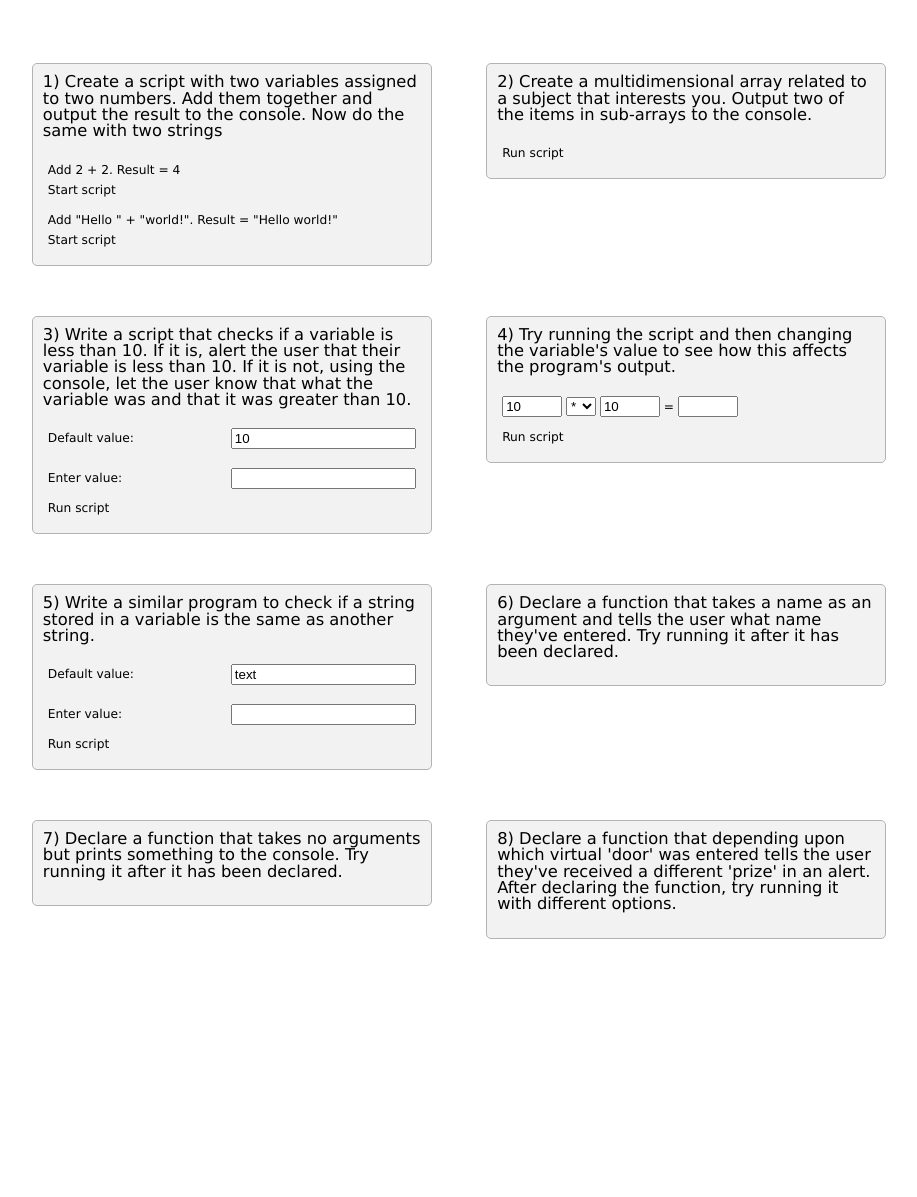
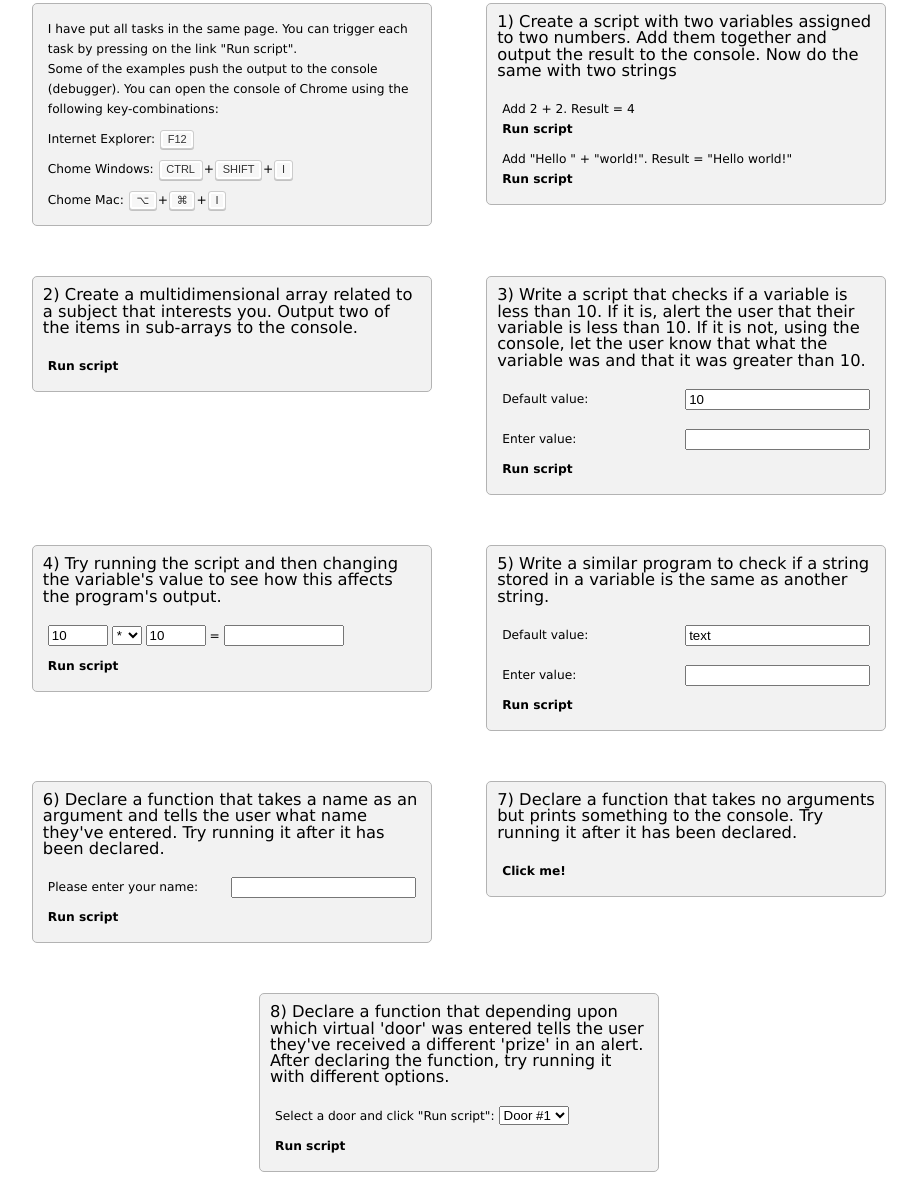
Before and after one commit to ArvidWaasdorp/lesson_5, a plain HTML site: page index.html in a window 1280 px wide. Shown: the part 84-1281 px from the top of the page, without its empty margins (181-1098 px from the left). Before the commit the page ends 1048 px from the top, so only its background shows below. Drawn offline with Linux system fonts and the light colour scheme.

Commit message:
Fixed function 4, added last three assignments

```diff
--- a/index.html
+++ b/index.html
@@ -8,50 +8,46 @@
   </head>
   <body>
 
-<!--
+    <h1>Assigment 5</h1>
 
-1. Create a "cheat sheet" JavaScript file that contains working examples with comments of:
-
-- Variables
-- Debugging (alerts, comments, the console)
-- Different data types
-- Arrays
-- Testing
-- Logic
-
-v2. Create a script with two variables assigned to two numbers. Add them together and output the result to the console. Now do the same with two strings.
-v3. Create a multidimensional array related to a subject that interests you. Output two of the items in sub-arrays to the console.
-v4. Write a script that checks if a variable is less than 10. If it is, alert the user that their variable is less than 10. If it is not, using the console, let the user know that what the variable was and that it was greater than 10.
-5. Try running the script and then changing the variable's value to see how this affects the program's output.
-6. Write a similar program to check if a string stored in a variable is the same as another string.
-7. Declare a function that takes a name as an argument and tells the user what name they've entered. Try running it after it has been declared.
-8. Declare a function that takes no arguments but prints something to the console. Try running it after it has been declared.
-9. Declare a function that depending upon which virtual 'door' was entered tells the user they've received a different 'prize' in an alert. After declaring the function, try running it with different options.
-
--->
     <div class="wrapper">
-
       <div class="col_400">
-        <h1 class="col_header">1) Create a script with two variables assigned to two numbers. Add them together and output the result to the console. Now do the same with two strings</h1>
         <p>
-          Add 2 + 2. Result = 4
-          <br><span class="js_link" onclick="javascript:add_simple_int();">Start script</span>
+          I have put all tasks in the same page. You can trigger each task by pressing on the link "Run script".
+          <br>Some of the examples push the output to the console (debugger). You can open the console of Chrome using the following key-combinations:
         </p>
         <p>
-          Add "Hello " + "world!". Result = "Hello world!"
-          <br><span class="js_link" onclick="javascript:add_simple_str();">Start script</span>
+          Internet Explorer: <kbd>F12</kbd>
+        </p>
+        <p>
+          Chome Windows: <kbd>CTRL</kbd>+<kbd>SHIFT</kbd>+<kbd>I</kbd>
+        </p>
+        <p>
+          Chome Mac: <kbd>&#8997;</kbd>+<kbd>&#8984;</kbd>+<kbd>I</kbd>
         </p>
       </div>
 
       <div class="col_400">
-        <h1 class="col_header">2) Create a multidimensional array related to a subject that interests you. Output two of the items in sub-arrays to the console.</h1>
+        <h2 class="col_header">1) Create a script with two variables assigned to two numbers. Add them together and output the result to the console. Now do the same with two strings</h2>
+        <p>
+          Add 2 + 2. Result = 4
+          <br><span class="js_link" onclick="javascript:add_simple_int();">Run script</span>
+        </p>
+        <p>
+          Add "Hello " + "world!". Result = "Hello world!"
+          <br><span class="js_link" onclick="javascript:add_simple_str();">Run script</span>
+        </p>
+      </div>
+
+      <div class="col_400">
+        <h2 class="col_header">2) Create a multidimensional array related to a subject that interests you. Output two of the items in sub-arrays to the console.</h2>
         <p>
           <span class="js_link" onclick="javascript:array_2d(2);">Run script</span>
         </p>
       </div>
 
       <div class="col_400">
-        <h1 class="col_header">3) Write a script that checks if a variable is less than 10. If it is, alert the user that their variable is less than 10. If it is not, using the console, let the user know that what the variable was and that it was greater than 10.</h1>
+        <h2 class="col_header">3) Write a script that checks if a variable is less than 10. If it is, alert the user that their variable is less than 10. If it is not, using the console, let the user know that what the variable was and that it was greater than 10.</h2>
         <p>
           Default value: <input type="input" id="value_defined" class="right" value="10">
           <br><br>Enter value: <input type="input" class="right" id="value_to_check">
@@ -62,7 +58,7 @@ v4. Write a script that checks if a variable is less than 10. If it is, alert th
       </div>
 
       <div class="col_400">
-        <h1 class="col_header">4) Try running the script and then changing the variable's value to see how this affects the program's output.</h1>
+        <h2 class="col_header">4) Try running the script and then changing the variable's value to see how this affects the program's output.</h2>
         <p>
           <input type="input" id="value1" value="10" class="calc">
           <select id="operator">
@@ -71,46 +67,61 @@ v4. Write a script that checks if a variable is less than 10. If it is, alert th
             <option value="-">-</option>
             <option value="/">/</option>
           </select>
-          <input type="input" value="10" class="calc" id="value2"> =
-          <input type="input" id="outcome" class="calc">
+          <input type="input" id="value2" value="10" class="calc"> =
+          <input type="input" id="outcome" class="calc_outcome">
         </p>
         <p>
-          <span class="js_link" onclick="javascript:calc('value1', 'value1', 'operator', 'outcome');">Run script</span>
+          <span class="js_link" onclick="javascript:calc('value1', 'value2', 'operator', 'outcome');">Run script</span>
         </p>
       </div>
 
-
       <div class="col_400">
-        <h1 class="col_header">5) Write a similar program to check if a string stored in a variable is the same as another string.</h1>
+        <h2 class="col_header">5) Write a similar program to check if a string stored in a variable is the same as another string.</h2>
         <p>
           Default value: <input type="input" id="value_defined_5" class="right" value="text">
           <br><br>Enter value: <input type="input" class="right" id="value_to_check_5">
         </p>
         <p>
-         <span class="js_link" onclick="javascript:checkvalue_str('value_defined_5', 'value_to_check_5', 'id_response');">Run script</span>
+         <span class="js_link" onclick="javascript:checkvalue_str('value_defined_5', 'value_to_check_5', 'id_response_5');">Run script</span>
         </p>
-        <div id="id_response"></div>
+        <div id="id_response_5"></div>
       </div>
 
+      <div class="col_400">
+        <h2 class="col_header">6) Declare a function that takes a name as an argument and tells the user what name they've entered. Try running it after it has been declared.</h2>
+        <p>
+          Please enter your name: <input type="input" id="value_6" class="right" value="">
+        </p>
+        <p>
+         <span class="js_link" onclick="javascript:function_6('value_6', 'id_response_6');">Run script</span>
+        </p>
+        <div id="id_response_6"></div>
+      </div>
 
       <div class="col_400">
-        <h1 class="col_header">6) Declare a function that takes a name as an argument and tells the user what name they've entered. Try running it after it has been declared.</h1>
+        <h2 class="col_header">7) Declare a function that takes no arguments but prints something to the console. Try running it after it has been declared.</h2>
+        <p>
+         <span class="js_link" onclick="javascript:function_7();">Click me!</span>
+        </p>
       </div>
 
-
       <div class="col_400">
-        <h1 class="col_header">7) Declare a function that takes no arguments but prints something to the console. Try running it after it has been declared.</h1>
+        <h2 class="col_header">8) Declare a function that depending upon which virtual 'door' was entered tells the user they've received a different 'prize' in an alert. After declaring the function, try running it with different options.</h2>
+        <p>
+          Select a door  and click "Run script":
+          <select id="door">
+            <option value="1" selected>Door #1</option>
+            <option value="2">Door #2</option>
+            <option value="3">Door #3</option>
+            <option value="4">Door #4</option>
+          </select>
+        </p>
+        <p>
+          <span class="js_link" onclick="javascript:door_supprise('door');">Run script</span>
+        </p>
+        <div id="id_response_8"></div>
       </div>
-
-
-      <div class="col_400">
-        <h1 class="col_header">8) Declare a function that depending upon which virtual 'door' was entered tells the user they've received a different 'prize' in an alert. After declaring the function, try running it with different options.</h1>
-      </div>
-
-
     </div>
-
-
 
   </body>
 </html>
--- a/scripts/script.js
+++ b/scripts/script.js
@@ -21,6 +21,7 @@ function add_simple_int()
 
   console.log(x1 + x2);
 }
+
 
 function add_simple_str()
 {
@@ -104,20 +105,78 @@ function checkvalue_str(value_defined, value_entered, id_response)
 
 function calc (value1, value2, operator, outcome)
 {
+  var value = 0;
 
   switch (document.getElementById(operator).value)
   {
     case '*':
-      document.getElementById(outcome).value = Number(document.getElementById(value1).value) * Number(document.getElementById(value2).value);
+      value = Number(document.getElementById(value1).value) * Number(document.getElementById(value2).value);
       break;
     case '+':
-      document.getElementById(outcome).value = Number(document.getElementById(value1).value) + Number(document.getElementById(value2).value);
+      value = Number(document.getElementById(value1).value) + Number(document.getElementById(value2).value);
       break;
     case '-':
-      document.getElementById(outcome).value = Number(document.getElementById(value1).value) - Number(document.getElementById(value2).value);
+      value = Number(document.getElementById(value1).value) - Number(document.getElementById(value2).value);
       break;
     case '/':
-      document.getElementById(outcome).value = Number(document.getElementById(value1).value) / Number(document.getElementById(value2).value);
+      value = Number(document.getElementById(value1).value) / Number(document.getElementById(value2).value);
       break;
   }
+
+  document.getElementById(outcome).value = value;
+
 }
+
+function function_6(value1, id_response)
+{
+  if (isNaN(document.getElementById(value1).value)) {
+
+  document.getElementById(id_response).innerHTML = "Welkom <span class=\"bold\">" + document.getElementById(value1).value + "</span>. How are you today?";
+
+  }
+  else
+  {
+  document.getElementById(id_response).innerHTML = "You have entered an incorrect value. Please enter your name.";
+
+  }
+
+}
+
+function function_7 ()
+{
+
+  var array = [
+                ['Hello Jenny'],
+                ['Good afternoon Nick'],
+                ['Homework of Tuesday September-27'],
+                ['A random string'],
+                ['Hello world!'],
+                ['Javascript is quite fun :)'],
+                ['Next stop JQuery']
+              ];
+
+
+  var x = Math.floor(Math.random() * array.length)
+
+  console.log(array[x]);
+}
+
+function door_supprise (door)
+{
+  if (document.getElementById(door).value === "1")
+  {
+    document.getElementById("id_response_8").innerHTML = "Hello world!";
+  }
+  else if (document.getElementById(door).value === "2")
+  {
+    document.getElementById("id_response_8").innerHTML = "Open sesame";
+  }
+  else if (document.getElementById(door).value === "3")
+  {
+    document.getElementById("id_response_8").innerHTML = "The third else-if";
+  }
+  else
+  {
+    document.getElementById("id_response_8").innerHTML = "The last else statement";
+  }
+}
--- a/styles/style.css
+++ b/styles/style.css
@@ -2,17 +2,29 @@
   box-sizing: border-box;
 }
 
+body {
+   font-family: Verdana, "Times New Roman", Times, serif;
+}
+
 p {
-  font-family: Verdana, "Times New Roman", Times, serif;
   font-size: 0.9em;
   padding: 5px;
   line-height: 20px;
   text-align: left;
 }
 
+h1 {
+  padding-top: 20px;
+  padding-bottom: 10px;
+  font-size: 2.0em;
+  text-align: center;
+
+}
+
 .js_link {
   text-decoration: none;
   cursor: pointer;
+  font-weight: bold;
 }
 
 .js_link:hover {
@@ -21,7 +33,6 @@ p {
 
 .wrapper {
   position: absolute;
-  top: 9em;
 
   font-family: Verdana, "Times New Roman", Times, serif;
   font-size: 0.85em;
@@ -35,7 +46,7 @@ p {
   display: inline-block;
   vertical-align: top;
 
-  border: 1px #b3b3b3 solid;
+  border: 1px solid #b3b3b3;
   background-color: #f2f2f2;
   border-radius: 5px;
   width: 400px;
@@ -59,3 +70,28 @@ p {
 .calc {
   width: 60px;
 }
+
+.calc_outcome {
+  width: 120px;
+}
+
+.bold {
+  font-style: italic;
+  font-weight: bold;
+}
+
+kbd {
+  background-color:#f7f7f7;
+  border:1px solid #ccc;
+  border-radius:3px;
+  box-shadow:0 1px 0px rgba(0,0,0,0.2),0 0 0 2px #fff inset;
+  color:#333;
+  display:inline-block;
+  font-family:Arial,Helvetica,sans-serif;
+  font-size:11px;
+  line-height:1.4;
+  margin:0 0.1em;
+  padding:0.1em 0.6em;
+  text-shadow:0 1px 0 #fff;
+  white-space:nowrap
+}
```
